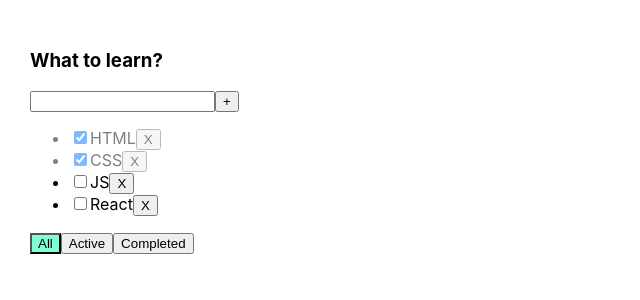
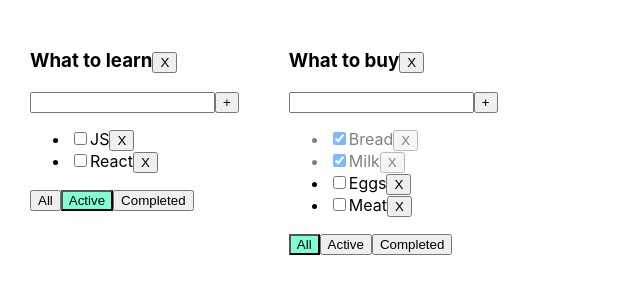
Before and after one commit to SokolEugene/to-do-list, a React (Create React App) app: page / in a window 1280 px wide. Shown: the top 300 px of the page, without its empty margins (0-640 px from the left). Built offline with nearby package versions, Linux system fonts and the light colour scheme.

Commit message:
todolist for student 05 by Asus

```diff
--- a/src/App.tsx
+++ b/src/App.tsx
@@ -1,92 +1,109 @@
 import React, {useState} from 'react';
 import './App.css';
-import {PropsTasksType, ToDoList} from './Components/ToDoList';
+import {ToDoList} from './Components/ToDoList';
 import {v1} from 'uuid';
 
 //useState  - функция которая принимает в себя данные(state) и функцию(setState) которое способна изменить эти данные и возвращает массив
 
 export type FilterValuesType = 'All' | 'Completed' | 'Active';
 
+type TodoListType = {
+    tdlID: string
+    title: string
+    filter: FilterValuesType
+}
+
 function App() {
 
-    /* let tasks1: PropsTasksType[] = [
-         {id: 1, title: 'HTML', isDone: true},
-         {id: 2, title: 'CSS', isDone: true},
-         {id: 3, title: 'JS', isDone: false},
-         {id: 4, title: 'React', isDone: false},
-     ]*/
-    /*let tasks2:PropsTasksType[] = [
-        {id:1, title: 'Terminator', isDone: true },
-        {id:2, title: 'Terminator 2', isDone: true },
-        {id:3, title: 'Terminator 3', isDone: false },
-    ]*/
+    let todoListID1 = v1()
+    let todoListID2 = v1()
 
-    let [tasks, setTasks] = useState<Array<PropsTasksType>>([
-        {id: v1(), title: 'HTML', isDone: true},
-        {id: v1(), title: 'CSS', isDone: true},
-        {id: v1(), title: 'JS', isDone: false},
-        {id: v1(), title: 'React', isDone: false},
+    let [todoLists, setTodoLists] = useState<Array<TodoListType>>([
+        {tdlID: todoListID1, title: 'What to learn', filter: 'Active'},
+        {tdlID: todoListID2, title: 'What to buy', filter: 'All'}
     ]);
-    let [filter, setFilter] = useState<FilterValuesType>('All')
-
-    function removeTask(id: string) {
-        let filteredTasks = tasks.filter(el => el.id !== id)
-        // пропусти те элементы id которых !== переданному
-        setTasks(filteredTasks);
+    let removeTDL  = (todolistID: string) => {
+        let filteredToDoLists = todoLists.filter(el => el.tdlID !== todolistID);
+        setTodoLists(filteredToDoLists)
+        delete tasks[todolistID];
+        setTasks(tasks);
     }
 
-    function addTask(title: string) {
-        let newTask = {
-            id: v1(),
-            title: title,
-            isDone: false};
-        let newArrTasks = [newTask, ...tasks];
-        setTasks(newArrTasks);
+    let [tasks, setTasks] = useState({
+        [todoListID1]: [
+            {taskID: v1(), title: 'HTML', isDone: true},
+            {taskID: v1(), title: 'CSS', isDone: true},
+            {taskID: v1(), title: 'JS', isDone: false},
+            {taskID: v1(), title: 'React', isDone: false},],
+        [todoListID2]: [
+            {taskID: v1(), title: 'Bread', isDone: true},
+            {taskID: v1(), title: 'Milk', isDone: true},
+            {taskID: v1(), title: 'Eggs', isDone: false},
+            {taskID: v1(), title: 'Meat', isDone: false},],
+    });
+    function removeTask(todolistID: string, id: string ) {
+        console.log(todolistID, id)
+        /*let tasks = tasks[todolistID];
+        let filteredTasks = tasks.filter(el => el.id !== id)
+        tasksObj[todolistID] = filteredTasks
+        // пропусти те элементы id которых !== переданному
+        setTasks({...tasksObj});*/
+        setTasks({...tasks, [todolistID]: tasks[todolistID].filter(el => el.taskID !== id)})
+    }
+    function addTask(todolistID: string, title: string) {
+        /*let task = {id: v1(), title: title,isDone: false};
+        let tasks = tasksObj[todolistID];
+        let newTasks = [task, ...tasks]
+        tasksObj[todolistID] = newTasks
+        setTasks({...tasksObj});*/
+        let newTask = {taskID: v1(), title: title, isDone: false}
+        setTasks({...tasks, [todolistID]: [newTask, ...tasks[todolistID]]});
+    }
+    function changeFilter(todolistID: string, value: FilterValuesType) {
+        /*let todoList = todoLists.find(el => el.id === todolistID);
+        if (todoList) {
+            todoList.filter = value;
+            setTodoLists([...todoLists])
+        }*/
+        setTodoLists(todoLists.map(el => el.tdlID === todolistID ? {...el, filter: value} : el))
     }
 
-    function changeFilter(value: FilterValuesType) {
-        setFilter(value);
+    function changeStatus(todolistID: string, taskID: string, isDone: boolean) {
+     /* let tasks = tasksObj[todolistID]
+      let task =  tasks.find(el => el.id === taskId);
+        if (task) {
+            task.isDone = isDone
+            setTasks({...tasksObj});
+        }*/
+        setTasks({...tasks,[todolistID]: tasks[todolistID].map(el => el.taskID === taskID ? {...el, isDone: isDone} : el)
+        })
     }
 
-    let tasksForToDoList = tasks;
-    if (filter === 'Completed') {
-        tasksForToDoList = tasks.filter(el => el.isDone === true)
-    }
-    if (filter === 'Active') {
-        tasksForToDoList = tasks.filter(el => el.isDone === false)
-    }
-
-    /*function changeStatus(taskId: string) {
-        let task = tasks.find((el)=>{
-            if (el.isDone === taskId) {
-                return true
-            }
-            else {
-                return false
-            }
-        })
-    }*/
-    function changeStatus(taskId: string, isDone: boolean) {
-        let task = tasks.find(el => el.id === taskId);
-        if (task){
-            task.isDone = isDone
-        }
-        setTasks([...tasks]);
-    }
 
 
     return (
         <div className="App">
-            <ToDoList title={'What to learn?'}
-                      tasks1={tasksForToDoList}
-                      removeTask={removeTask}
-                      changeFilter={changeFilter}
-                      adTask={addTask}
-                      changeTaskStatus={changeStatus}
-                      filter={filter}/>
 
-            {/*<ToDoList title={"Movies"} task={tasks2} />*/}
-
+            {todoLists.map(el => {
+                let tasksForToDoList = tasks[el.tdlID];
+                if (el.filter === 'Active') {
+                    tasksForToDoList = tasks[el.tdlID].filter(t => !t.isDone)
+                }
+                if (el.filter === 'Completed') {
+                    tasksForToDoList = tasksForToDoList.filter(t => t.isDone)
+                }
+                return (
+                    <ToDoList key={el.tdlID}
+                              tdlID={el.tdlID}
+                              title={el.title}
+                              tasks={tasksForToDoList}
+                              removeTask={removeTask}
+                              changeFilter={changeFilter}
+                              addTask={addTask}
+                              changeTaskStatus={changeStatus}
+                              filter={el.filter}
+                                removeTDL={removeTDL}/>)
+            })}
         </div>
     )
 }
--- a/src/Components/ToDoList.tsx
+++ b/src/Components/ToDoList.tsx
@@ -2,53 +2,60 @@ import React, {ChangeEvent, KeyboardEvent, useState} from 'react';
 import {FilterValuesType} from '../App';
 
 export type PropsTasksType = {
-    id: string
+    taskID: string
     title: string
     isDone: boolean
-
 }
 
 type PropsToDoListType = {
+    tdlID: string
     title: string
-    tasks1: Array<PropsTasksType> //PropsTasksType[]
-    removeTask: (id: string) => void
-    changeFilter: (value: FilterValuesType) => void
-    adTask: (title: string) => void
-    changeTaskStatus: (taskID: string, isDone: boolean) => void
+    tasks: Array<PropsTasksType> //PropsTasksType[]
+    removeTask: (todolistID: string, id: string) => void
+    changeFilter: (todolistID:string, value: FilterValuesType) => void
+    addTask: (todolistID: string, title: string) => void
+    changeTaskStatus: (todolistID: string, taskID: string, isDone: boolean) => void
     filter: FilterValuesType
+    removeTDL: (todolistID: string)=> void
 }
 
 export function ToDoList(props: PropsToDoListType) {
 
     const [newTaskTitle, setNewTaskTitle] = useState('');
     const [error, setError] = useState<string | null>(null);
+
+
+    const addTask = () => {
+        if (newTaskTitle.trim() !== '') {
+            props.addTask(props.tdlID, newTaskTitle.trim())
+            setNewTaskTitle('')
+        } else {
+            setError('Field is required')
+        }
+
+    }
     const onChangeHandler = (event: ChangeEvent<HTMLInputElement>) => {
         setNewTaskTitle(event.currentTarget.value)
     }
     const onKeyDownHandler = (event: KeyboardEvent<HTMLInputElement>) => {
         setError(null);
         if (event.key === 'Enter') {
-            props.adTask(newTaskTitle);
-            setNewTaskTitle('')
+            addTask()
+            /*props.addTask(newTaskTitle, props.id);
+            setNewTaskTitle('')*/
         }
     }
-    const addTask = () => {
-        if (newTaskTitle.trim() !== '') {
-            props.adTask(newTaskTitle.trim())
-            setNewTaskTitle('')
-        } else {
-            setError('Field is required')
-        }
-
-    }
-    const onAllClickHandler = () => props.changeFilter('All')
-    const onActiveClickHandler = () => props.changeFilter('Active')
-    const onCompletedClickHandler = () => props.changeFilter('Completed')
-
+    const onAllClickHandler = () => props.changeFilter(props.tdlID, 'All')
+    const onActiveClickHandler = () => props.changeFilter(props.tdlID,'Active')
+    const onCompletedClickHandler = () => props.changeFilter(props.tdlID,'Completed')
+    const removeTDL = () => {props.removeTDL(props.tdlID)}
 
     return (
         <div>
-            <h3>{props.title}</h3>
+            <h3>
+                {props.title}
+                <button onClick={removeTDL}>X</button>
+            </h3>
             <div>
                 <input value={newTaskTitle}
                        onChange={onChangeHandler}
@@ -59,20 +66,11 @@ export function ToDoList(props: PropsToDoListType) {
                 {error && <div className={'error-message'}>{error}</div>}
             </div>
             <ul>
-                {/* {
-                    props.task.map((el) => {
-                        return <li><input type="checkbox"
-                                          checked={el.isDone}/><span>{el.title}</span></li>
-                    })
-                }*/}
-                {props.tasks1.map(el => {
+                {props.tasks.map(el => {
                     const onChangeHandler = (event: ChangeEvent<HTMLInputElement>) => {
-                        props.changeTaskStatus(el.id, event.currentTarget.checked)
-                    }
-                    const OnRemoveHandler = () => {
-                        props.removeTask(el.id)
-                    }
-                    return (<li key={el.id} className={el.isDone ? "is-done" : ""}>
+                        props.changeTaskStatus(props.tdlID, el.taskID, event.currentTarget.checked)}
+                    const OnRemoveHandler = () => {props.removeTask(el.taskID, props.tdlID)}
+                    return (<li key={el.taskID} className={el.isDone ? "is-done" : ""}>
                         <input type="checkbox" checked={el.isDone} onChange={onChangeHandler}/>
                         <span>{el.title}</span>
                         <button onClick={OnRemoveHandler}>X</button>
```
